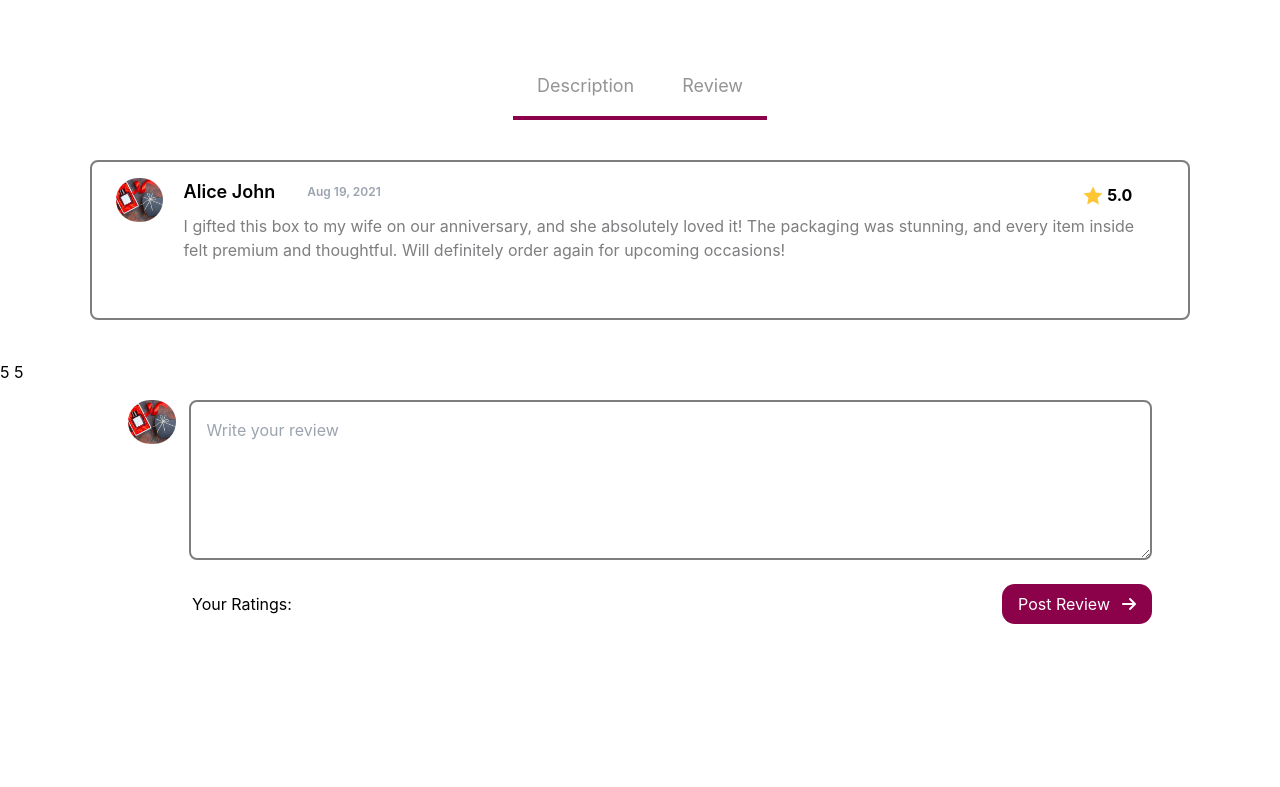
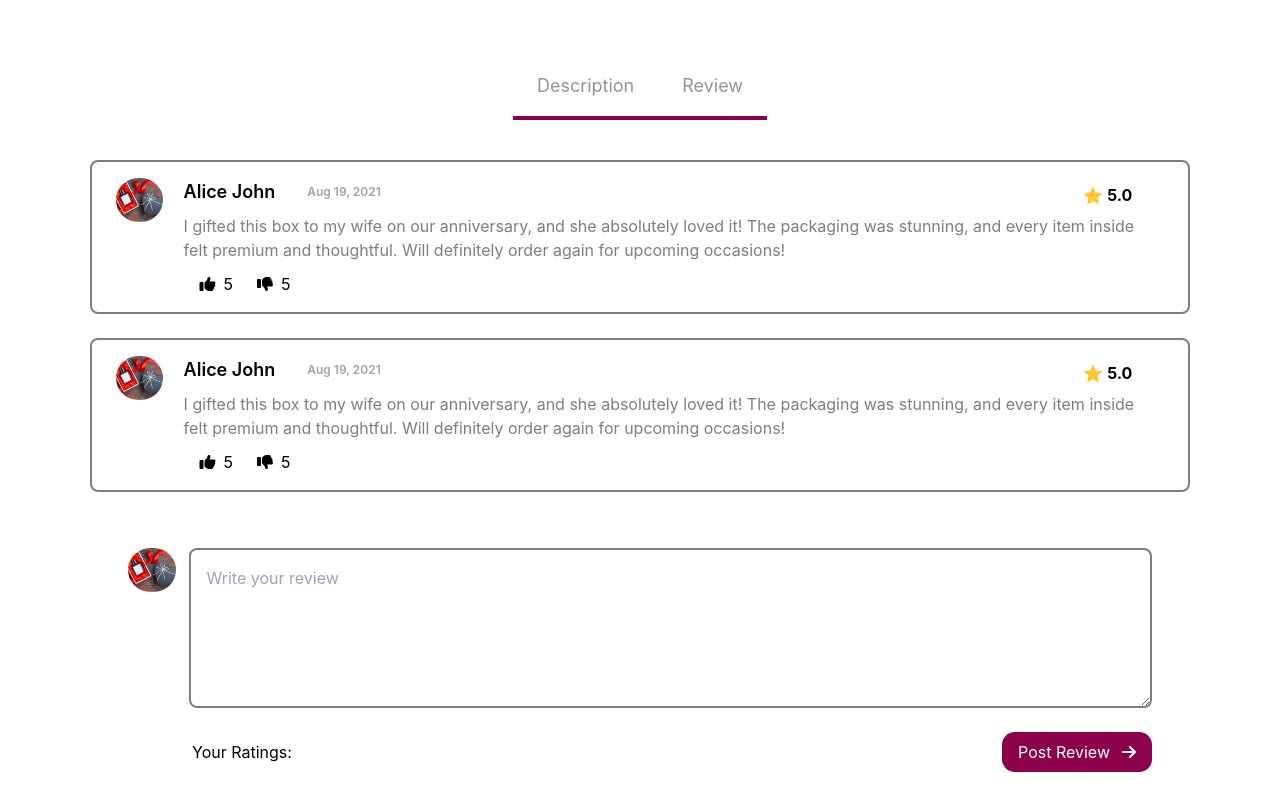
Before and after one commit to SheharyarXD/twisca, a React (Create React App) app in the folder my-app/: page /products/productDetails in a window 1280 px wide. Shown: the part 880-1667 px from the top of the page. Built offline with nearby package versions, Linux system fonts and the light colour scheme.

Commit message:
In Progress

```diff
--- a/my-app/src/components/ProductsDetails.js
+++ b/my-app/src/components/ProductsDetails.js
@@ -3,6 +3,7 @@ import { useState } from "react";
 import Header from "./header";
 import FooterPage from "./footer";
 import SurprisedProducts from "./SurprisesProducts";
+import CommentsTemplate from "./comment";
 
 const ProductDetails = () => {
   const [quantity, setQuantity] = useState(1);
@@ -245,46 +246,11 @@ const ProductDetails = () => {
         <div>
           <div></div>
           <div className="flex flex-col">
-            <div className="flex flex-col px-[7vw] py-[5vh]">
-              <div className="p-4 border-[#7E7E80] border-2 w-full h-[20vh] rounded-lg flex flex-row px-6">
-                <div className="w-[90px]">
-                  <img
-                    className="h-11 mr-[1vw] w-auto rounded-full"
-                    src="../Images/sampleImage2.png"
-                    alt=""
-                  />
-                </div>
-                <div className="px-3">
-                  <div className="flex flex-row justify-between items-center ">
-                    <div className="flex flex-row items-center">
-                      <div className="font-semibold text-lg">Alice John</div>
-                      <div className="text-xs pl-[2.5vw] text-gray-400 font-semibold">Aug 19, 2021</div>
-                    </div>
-                    <div className="flex flex-row px-2 text-xs items-center pt-[1vh] text-gray-500">
-                      <img
-                        src="../Images/ri-star-fill.png"
-                        className="pr-1"
-                        alt=""
-                      />
-                      <p>
-                        <span className="pr-3 text-black text-[1rem] font-bold">5.0</span>
-                      </p>
-                    </div>
-                  </div>
-                  <div className="text-[#7E7E80] pt-[1vh]">
-                    I gifted this box to my wife on our anniversary, and she
-                    absolutely loved it! The packaging was stunning, and every
-                    item inside felt premium and thoughtful. Will definitely
-                    order again for upcoming occasions!
-                  </div>
-                  <div>
-                    <div></div>
-                    <div></div>
-                  </div>
-                </div>
-              </div>
+            <div className="flex flex-col px-[7vw] py-[5vh] space-y-6">
+            <CommentsTemplate></CommentsTemplate>
+            <CommentsTemplate></CommentsTemplate>
             </div>
-            5 5
+            {/* POst comment */}
             <div className="flex flex-col  justify-center">
               <div className="flex flex-row mb-[3vh] mt-[2vh] mx-[10vw]">
                 <img
--- /dev/null
+++ b/my-app/src/components/comment.js
@@ -0,0 +1,43 @@
+import React from "react";
+const CommentsTemplate=()=>{
+    return(
+
+           <div className="p-4 border-[#7E7E80] border-2 w-full h-[150px] rounded-lg flex flex-row px-6 min-h-fit">
+        <div className="w-[90px]">
+          <img
+            className="h-11 mr-[1vw] w-auto rounded-full"
+            src="../Images/sampleImage2.png"
+            alt=""
+          />
+        </div>
+        <div className="px-3">
+          <div className="flex flex-row justify-between items-center ">
+            <div className="flex flex-row items-center">
+              <div className="font-semibold text-lg">Alice John</div>
+              <div className="text-xs pl-[2.5vw] text-gray-400 font-semibold">Aug 19, 2021</div>
+            </div>
+            <div className="flex flex-row px-2 text-xs items-center pt-[1vh] text-gray-500">
+              <img
+                src="../Images/ri-star-fill.png"
+                className="pr-1"
+                alt=""
+              />
+              <p>
+                <span className="pr-3 text-black text-[1rem] font-bold">5.0</span>
+              </p>
+            </div>
+          </div>
+          <div className="text-[#7E7E80] pt-[1vh]">
+            I gifted this box to my wife on our anniversary, and she
+            absolutely loved it! The packaging was stunning, and every
+            item inside felt premium and thoughtful. Will definitely
+            order again for upcoming occasions!
+          </div>
+          <div className="flex flex-row items-center pt-[10px]">
+            <div className="px-2"><i className="fa-solid px-2 fa-thumbs-up"></i>5</div>
+            <div className="px-2"><i className="fa-solid px-2 fa-thumbs-down"></i>5</div>
+          </div>
+        </div>
+      </div>);
+}
+export default CommentsTemplate;
```
